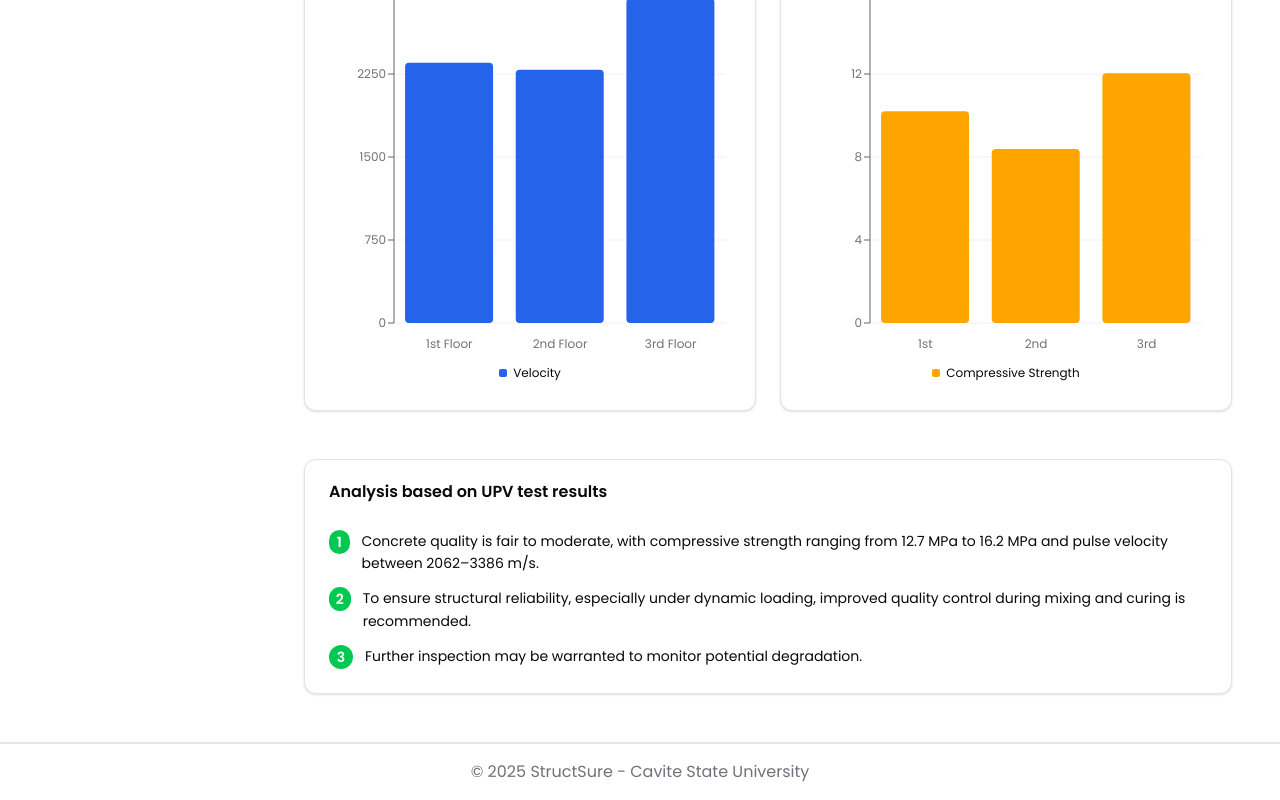
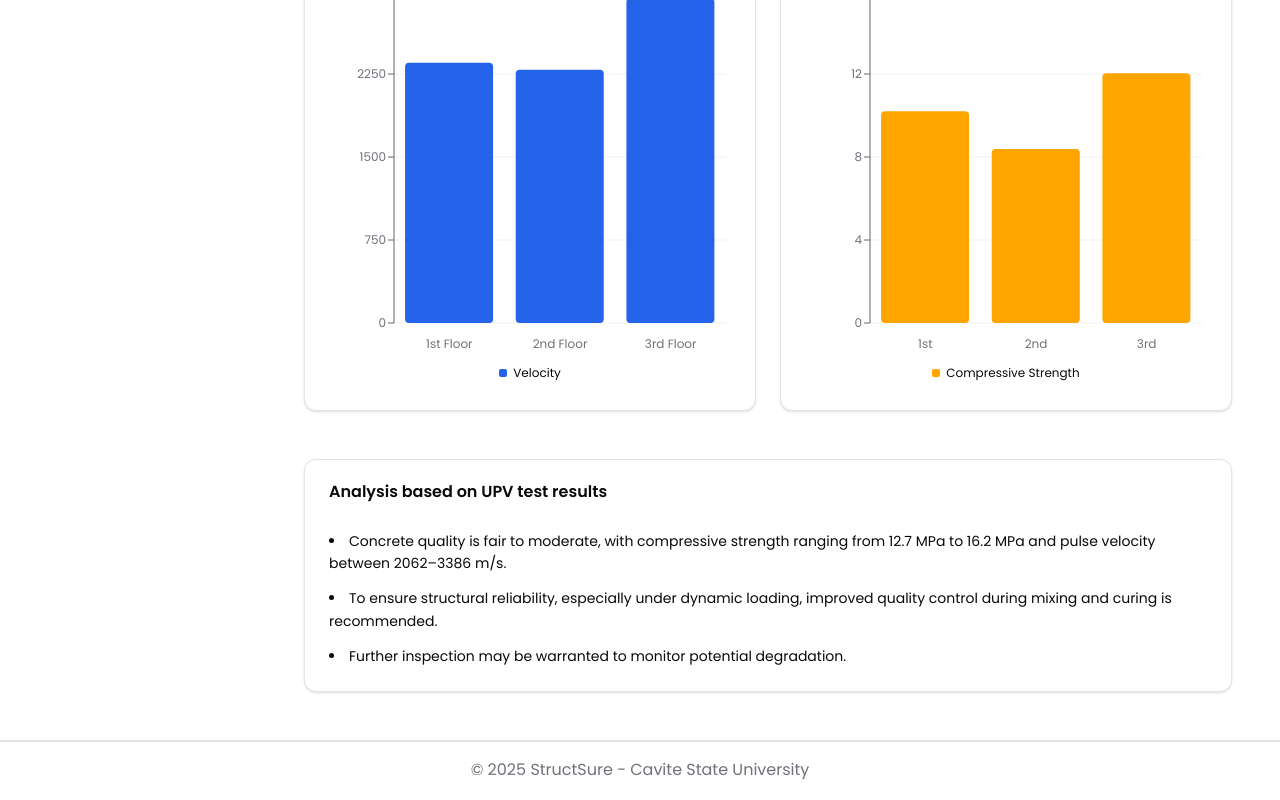
Before and after one commit to jnssvdl/structsure, a Next.js app: page /buildings/college-of-arts-and-sciences/machines/ultrasonic-pulse-velocity/data in a window 1280 px wide. Shown: the part 2057-2857 px from the top of the page. Built offline with nearby package versions, Linux system fonts and the light colour scheme.

Commit message:
fix: refactor analysis rendering to use list items for better semantics

```diff
--- a/app/buildings/[buildingId]/machines/[machineId]/data/_components/upv-page.tsx
+++ b/app/buildings/[buildingId]/machines/[machineId]/data/_components/upv-page.tsx
@@ -92,12 +92,9 @@ export default function UPVPage({ building, machine, data }: UPVPageProps) {
               <CardContent>
                 <div className="space-y-3">
                   {data.analysis.map((point, index) => (
-                    <div key={index} className="flex gap-3">
-                      <div className="bg-primary flex h-6 w-6 items-center justify-center rounded-full text-sm font-semibold text-white">
-                        {index + 1}
-                      </div>
-                      <p className="text-sm leading-relaxed">{point}</p>
-                    </div>
+                    <li key={index} className="text-sm leading-relaxed">
+                      {point}
+                    </li>
                   ))}
                 </div>
               </CardContent>
```
